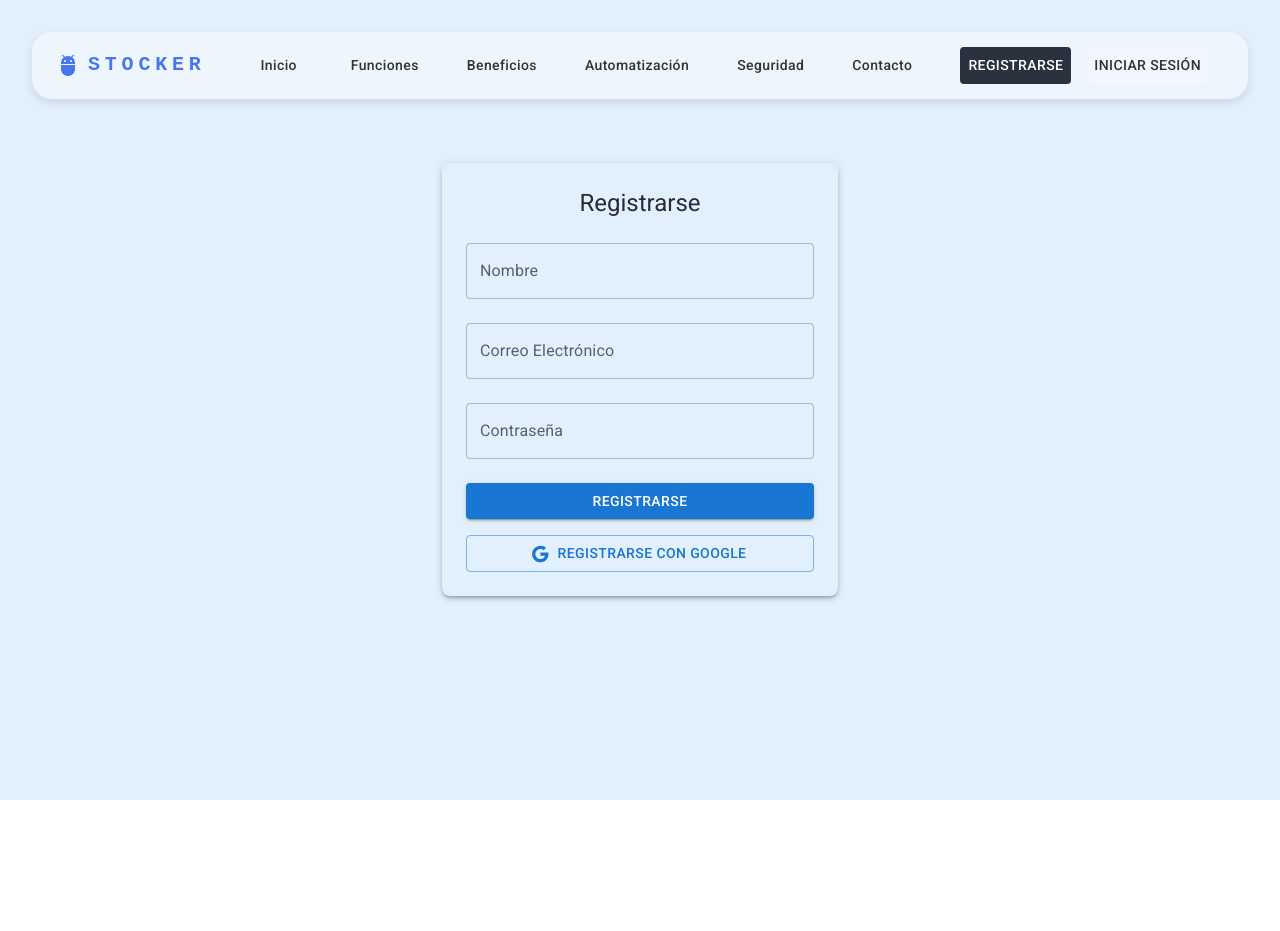
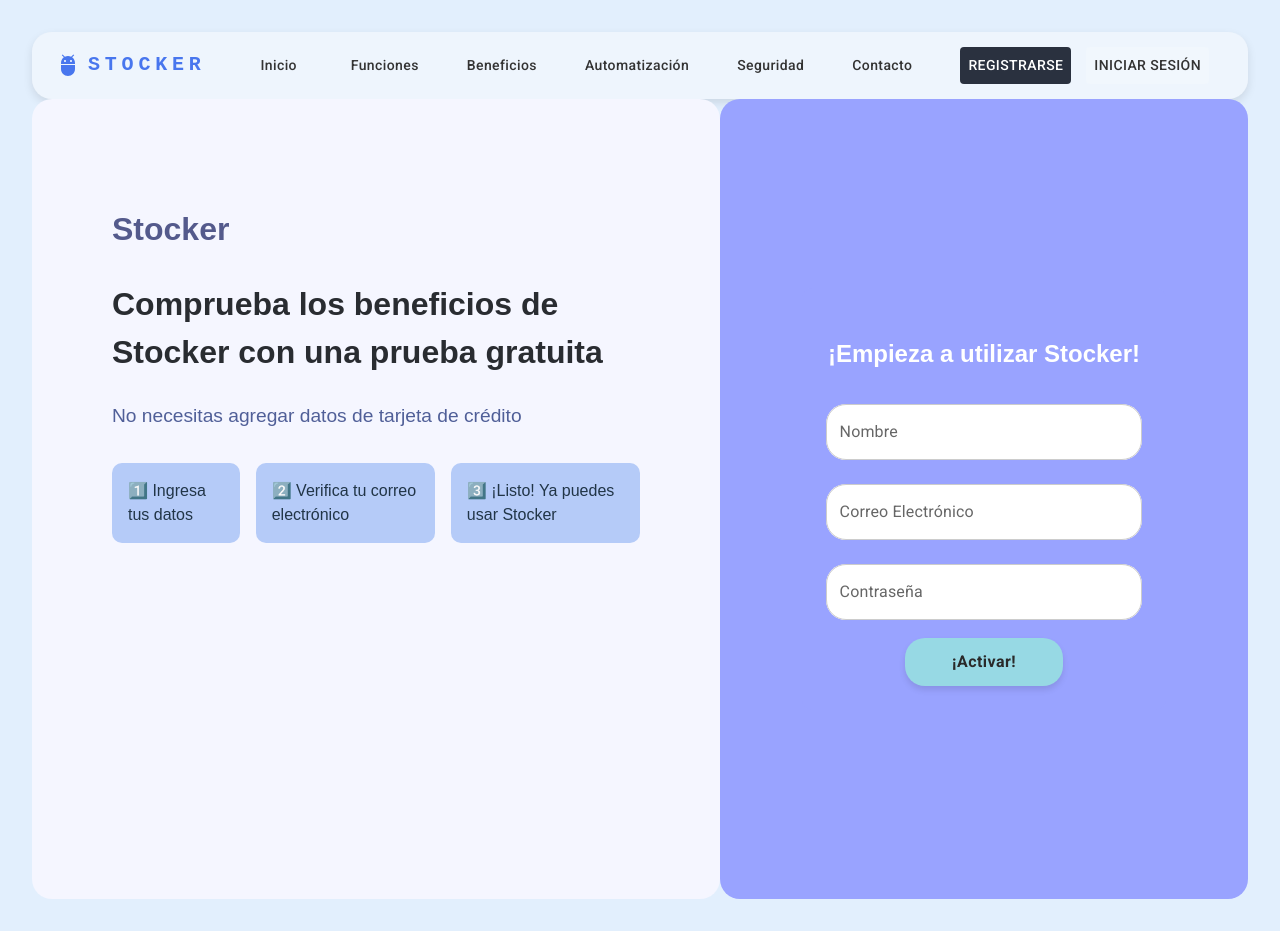
Before and after one commit to No-Country-simulation/equipo-c24-33-t-webapp, a React (Vite) app: page /register in a window 1280 px wide. Before the commit the page ends 800 px from the top, so only its background shows below. Built offline with nearby package versions, Linux system fonts and the light colour scheme.

Commit message:
formulario-register2

```diff
--- /dev/null
+++ b/src/assets/styles/registerForm.css
@@ -0,0 +1,126 @@
+.register-container {
+    display: flex;
+    height: 100vh;
+    font-family: 'Arial', sans-serif;
+  }
+
+  .register-left {
+    flex: 1;
+    padding: 5rem;
+    background-color: #F5F6FF;
+    border-radius: 20px;
+    text-align: left;
+    -webkit-border-radius: 20px;
+    -moz-border-radius: 20px;
+    -ms-border-radius: 20px;
+    -o-border-radius: 20px;
+}
+
+  .register-left h1 {
+    color: #545A8C;
+    font-size: 2rem;
+    font-weight: bold;
+  }
+
+  .register-left h2 {
+    font-size: 2rem;
+    font-weight: bold;
+    margin-top: 1rem;
+  }
+
+  .register-left p {
+    color: #505F98;
+    font-size: 1.2rem;
+    margin-top: 0.5rem;
+  }
+
+  .register-steps {
+    display: flex;
+    gap: 1rem;
+    margin-top: 2rem;
+  }
+
+  .register-step-box {
+    background-color: #B5CBF8;
+    padding: 1rem;
+    border-radius: 10px;
+    font-size: 1rem;
+    display: flex;
+    align-items: center;
+    justify-content: center;
+  }
+
+  .register-right {
+    border-radius: 20px;
+    background-color: #99A3FF;
+    flex: 1;
+    display: flex;
+    align-items: center;
+    justify-content: center;
+    position: relative;
+  }
+
+  .register-form {
+    background-color: #99A3FF;
+    border: none;
+    padding: 1.5rem;
+    border-radius: 10px;
+    width: 60%;
+    max-width: 350px;
+    text-align: center;
+  }
+
+  .register-form h3 {
+    font-size: 1.5rem;
+    color: #FFFFFF;
+    margin-bottom: 1rem;
+  }
+
+  .MuiOutlinedInput-root {
+    background-color: white !important;
+    border-radius: 20px !important;
+    -webkit-border-radius: 20px !important;
+    -moz-border-radius: 20px !important;
+    -ms-border-radius: 20px !important;
+    -o-border-radius: 20px !important;
+}
+
+  .MuiOutlinedInput-root fieldset {
+    border-color: #ccc !important;
+  }
+
+  .MuiOutlinedInput-root:hover fieldset {
+    border-color: #5a5faa !important;
+  }
+
+  .MuiOutlinedInput-root.Mui-focused fieldset {
+    border-color: #5a5faa !important;
+  }
+
+
+  @media screen and (max-width: 768px) {
+    .register-container {
+      flex-direction: column;
+      height: auto;
+    }
+
+    .register-left {
+      padding: 2rem;
+      text-align: center;
+      flex: none;
+      width: 100%;
+    }
+
+    .register-right {
+      padding: 1rem;
+      width: 100%;
+      display: flex;
+      justify-content: center;
+      align-items: center;
+    }
+
+    .register-form {
+      max-width: 100%;
+      width: 90%;
+    }
+  }
--- a/src/components/RegisterForm.jsx
+++ b/src/components/RegisterForm.jsx
@@ -1,36 +1,51 @@
-import React, { useState } from 'react';
-import { TextField, Button, Box, Typography, Container, FormControlLabel, Checkbox } from '@mui/material';
-import { Google as GoogleIcon } from '@mui/icons-material';
-import axios from 'axios'
+import React, { useState } from "react";
+import { TextField, Button, Box, Typography, Container } from "@mui/material";
+import axios from "axios";
+import "../assets/styles/registerForm.css";
+
 export default function RegisterForm({ onRegister }) {
-
-  const [name, setName] = useState('');
-  const [email, setEmail] = useState('');
-  const [password, setPassword] = useState('');
+  const [email, setEmail] = useState("");
+  const [password, setPassword] = useState("");
+  const [name, setName] = useState("");
 
   const handleSubmit = async (e) => {
+    e.preventDefault();
     try {
-      e.preventDefault()
-      const register= await axios.post("https://stockerback.onrender.com/api/auth/register",
-        {email: email,
-        password: password,
-        name: name,
-      })
-      alert("Usuario registrado correctamente" )
-      if (onRegister) onRegister(register.data); // Llama a la función `onRegister` si
+      const register = await axios.post(
+        "https://stockerback.onrender.com/api/auth/register",
+        {
+          name,
+          email,
+          password,
+        }
+      );
+      alert("Usuario registrado correctamente");
+      if (onRegister) onRegister(register.data);
     } catch (error) {
-      console.log(error)
+      console.log(error);
     }
-
   };
 
   return (
-    <Container maxWidth="xs">
-      <Box sx={{ mt: 8, p: 3, boxShadow: 3, borderRadius: 2 }}>
-        <Typography variant="h5" component="h1" gutterBottom>
-          Registrarse
-        </Typography>
-        <form onSubmit={handleSubmit}>
+    <section className="register-container">
+      <div className="register-left">
+        <h1>Stocker</h1>
+        <h2>Comprueba los beneficios de Stocker con una prueba gratuita</h2>
+        <p>No necesitas agregar datos de tarjeta de crédito</p>
+        <div className="register-steps">
+          <div className="register-step-box">1️⃣ Ingresa tus datos</div>
+          <div className="register-step-box">
+            2️⃣ Verifica tu correo electrónico
+          </div>
+          <div className="register-step-box">
+            3️⃣ ¡Listo! Ya puedes usar Stocker
+          </div>
+        </div>
+      </div>
+
+      <div className="register-right">
+        <form className="register-form" onSubmit={handleSubmit}>
+          <h3>¡Empieza a utilizar Stocker!</h3>
           <TextField
             fullWidth
             label="Nombre"
@@ -56,20 +71,30 @@ export default function RegisterForm({ onRegister }) {
             value={password}
             onChange={(e) => setPassword(e.target.value)}
           />
-
-          <Button type="submit" variant="contained" color="primary" fullWidth sx={{ mt: 2 }}>
-            Registrarse
+          <Button
+  type="submit"
+  variant="contained"
+  fullWidth
+  sx={{
+    backgroundColor: "#97D9E4",
+    width: "50%",
+    marginTop: "10px",
+    color: "#2a2a2a",
+    padding: "10px 30px",
+    borderRadius: "20px",
+    fontSize: "1rem",
+    fontWeight: "bold",
+    textTransform: "none",
+    boxShadow: "0px 4px 6px rgba(0, 0, 0, 0.1)",
+    "&:hover": {
+      backgroundColor: "#8c95f3",
+    },
+  }}
+>
+            ¡Activar!
           </Button>
         </form>
-        <Button
-          variant="outlined"
-          fullWidth
-          startIcon={<GoogleIcon />}
-          sx={{ mt: 2 }}
-        >
-          Registrarse con Google
-        </Button>
-      </Box>
-    </Container>
+      </div>
+    </section>
   );
 }
```
Also changed, not shown: src/components/Logged/NavBarLogged.jsx (added), src/components/Logged/ProductContainer.jsx (added).
